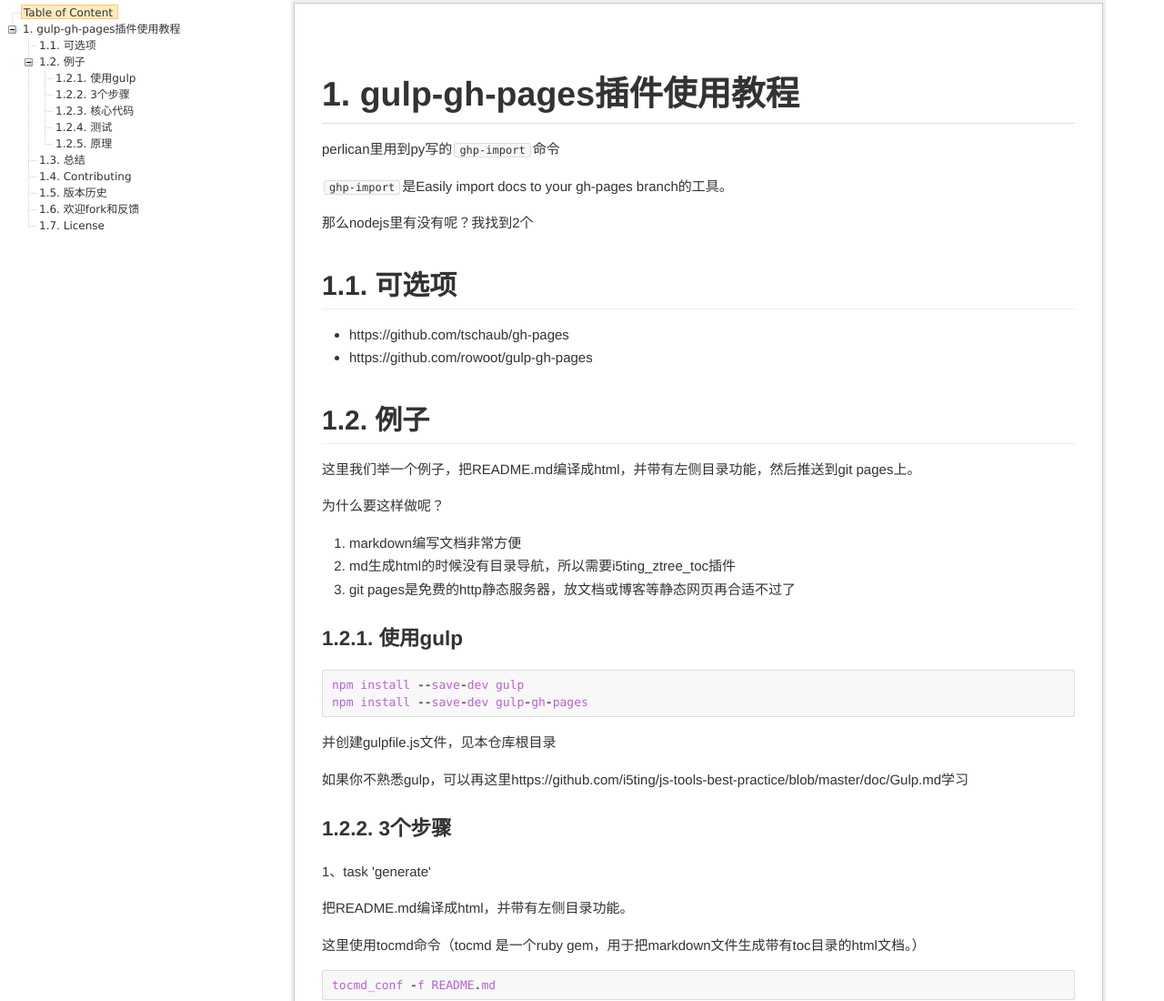
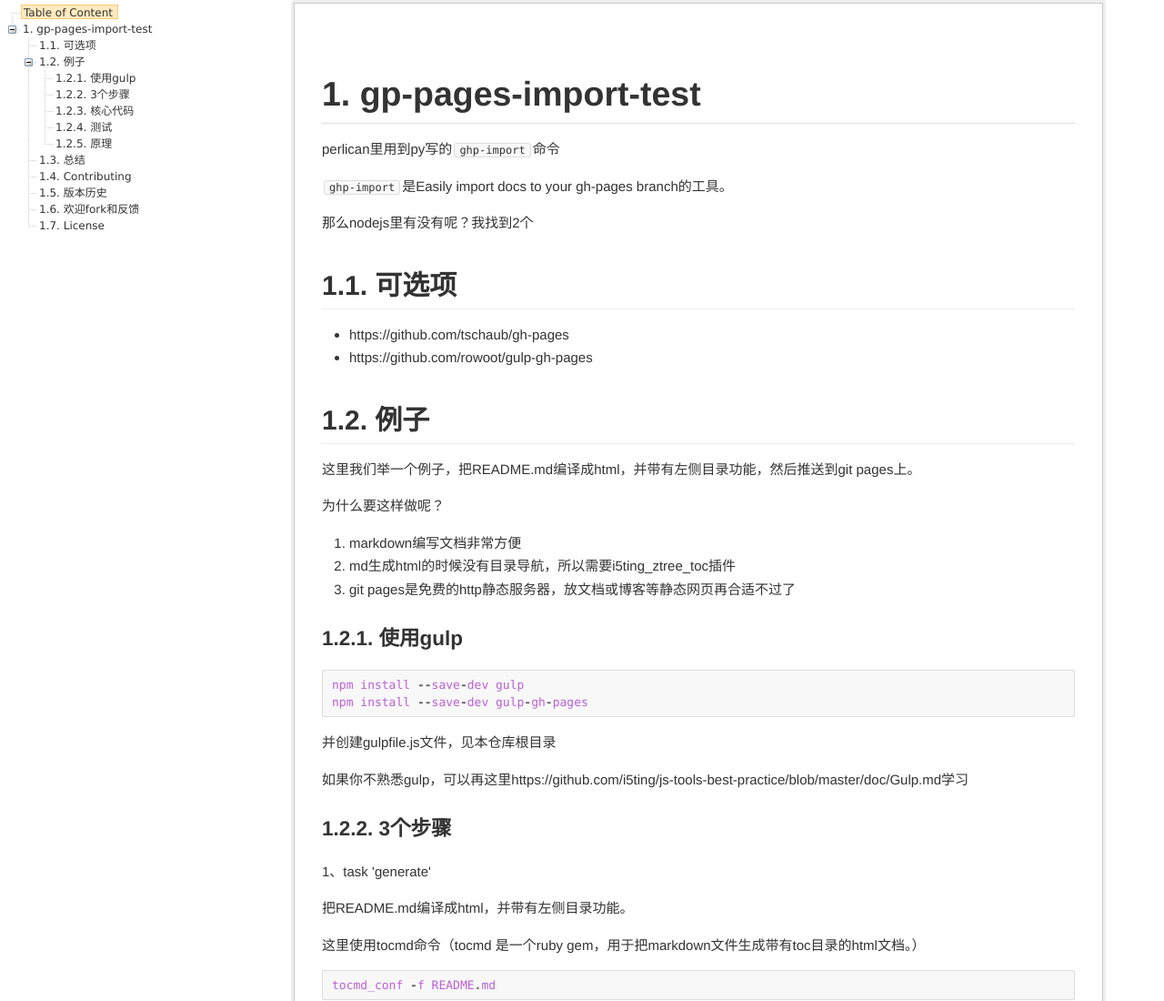
Before and after one commit to i5ting/gp-pages-import-test, a plain HTML site: page README.html in a window 1280 px wide. Shown: the top 1100 px of the page at 91% size. Drawn offline with Linux system fonts and the light colour scheme.

Commit message:
Update 2014-11-13T14:47:38.053Z

```diff
--- a/README.html
+++ b/README.html
@@ -131,7 +131,7 @@
 .highlight .vg { color: #bb60d5 } /* Name.Variable.Global */
 .highlight .vi { color: #bb60d5 } /* Name.Variable.Instance */
 .highlight .il { color: #40a070 } /* Literal.Number.Integer.Long */</style>
-<h1>gulp-gh-pages插件使用教程</h1>
+<h1>gp-pages-import-test</h1>
 
 <p>perlican里用到py写的<code>ghp-import</code>命令</p>
 
```
Also changed, not shown: index.html (+1 -1 lines).
